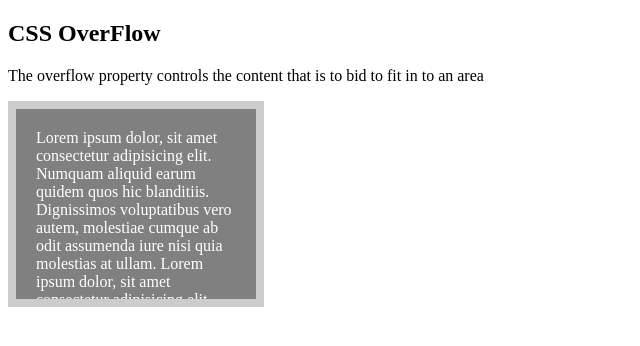
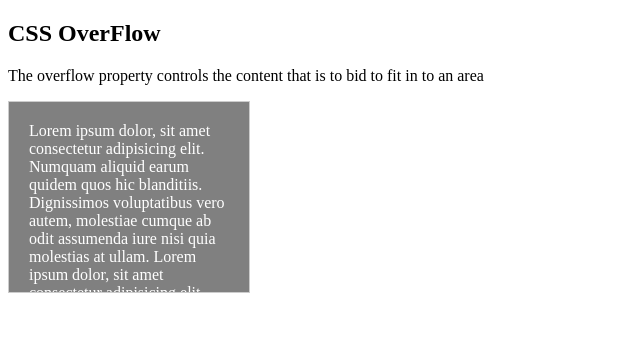
Before and after one commit to arsalan5266/jslearning, a plain HTML site: page overflow.html in a window 1280 px wide. Shown: the whole page, without its empty margins (0-640 px from the left). Drawn offline with Linux system fonts and the light colour scheme.

```diff
--- a/overflow.html
+++ b/overflow.html
@@ -9,7 +9,7 @@
         height: 150px;
         width: 200px;
         overflow: auto;
-        border: 8px solid #ccc;
+        border: 1px solid #ccc;
      }
     </style>
     <meta charset="UTF-8">
```
